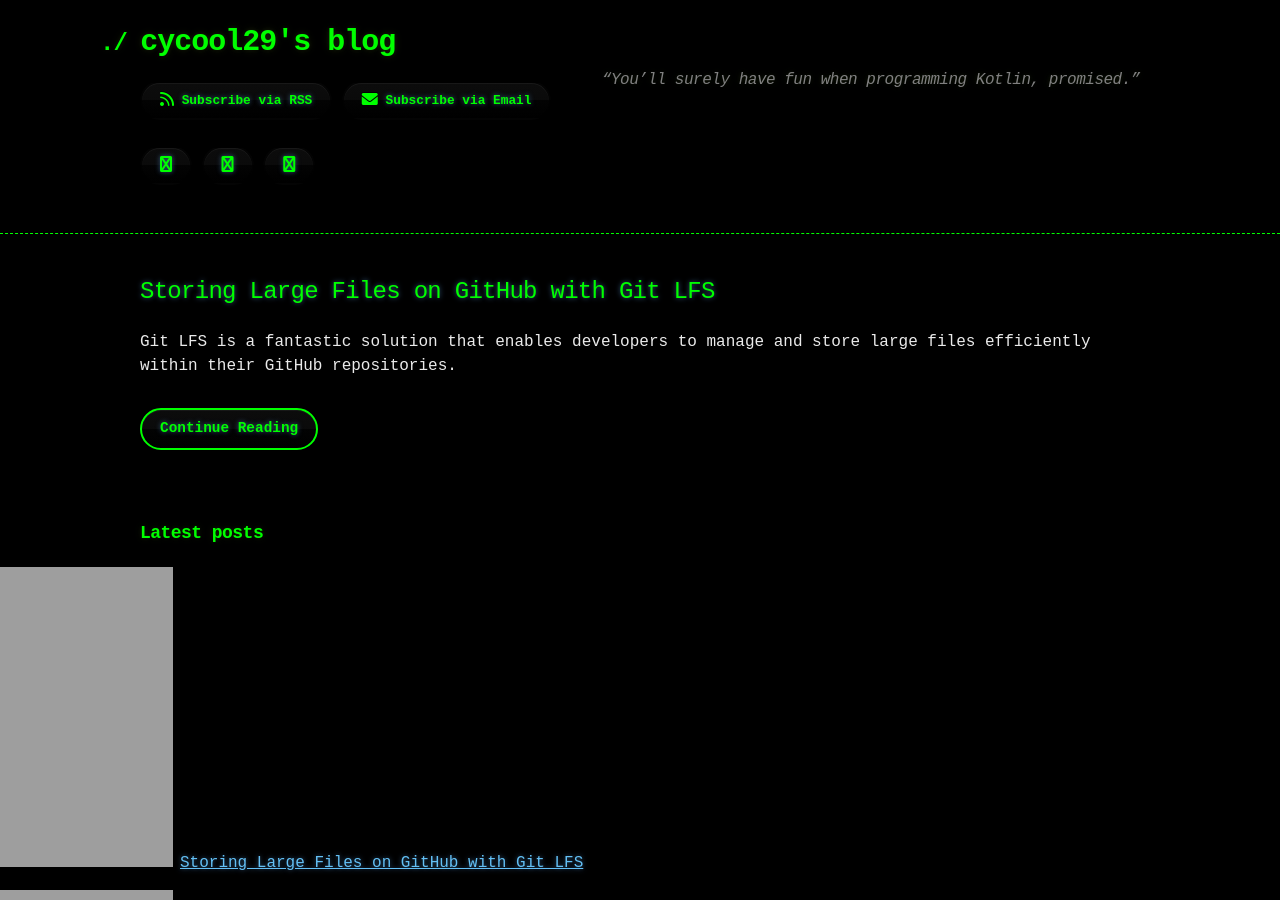
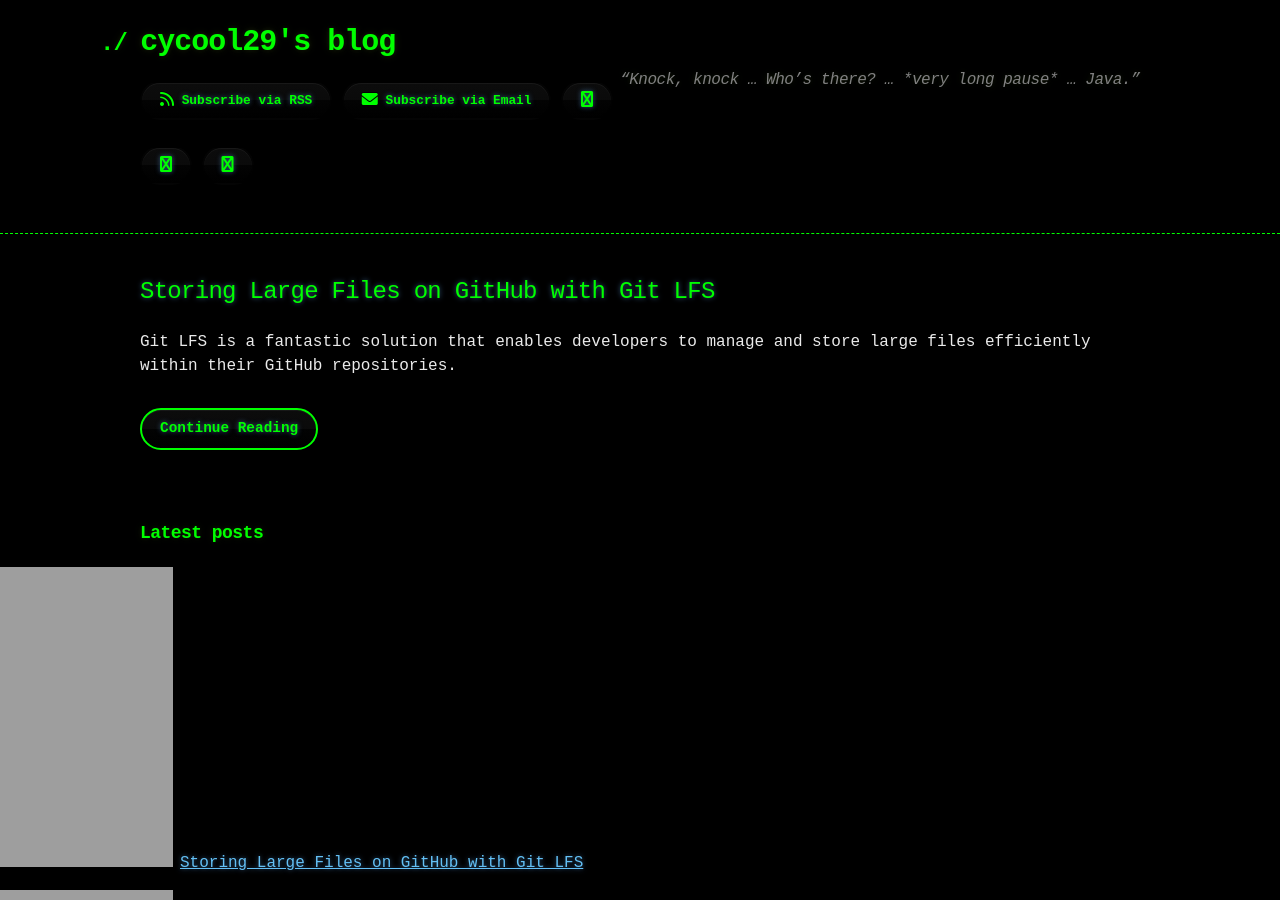
Before and after one commit to cycool29/cycool29.github.io, a Jekyll site: the page built from index.md, in a window 1280 px wide and 900 px high. Built offline with Jekyll 4.4.1, drawn with Linux system fonts in a browser that asks for light colours; a style sheet for code colours, icons or effects is not loaded.

Commit message:
Update quotes

```diff
--- a/_config.yml
+++ b/_config.yml
@@ -1,5 +1,5 @@
 title: cycool29's blog
-description: "“You’ll surely have fun when programming Kotlin, promised.” "
+description: "“Knock, knock … Who’s there? … *very long pause* … Java.”"
 bio: A high school student. Intermediate in Python, Git, Bash. Learning JavaScript. He/Him. "
 author: cycool29
 url: https://cycool29.github.io
```
